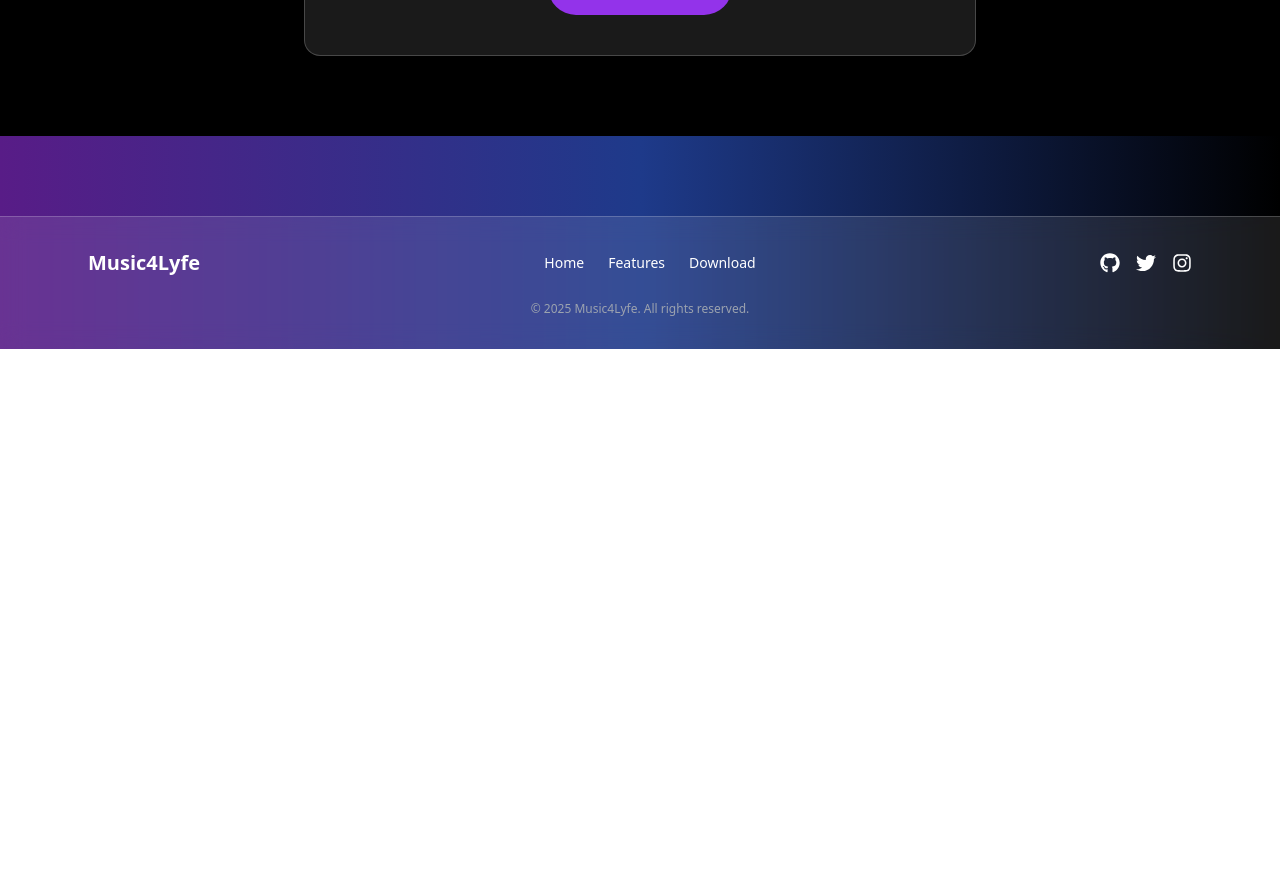
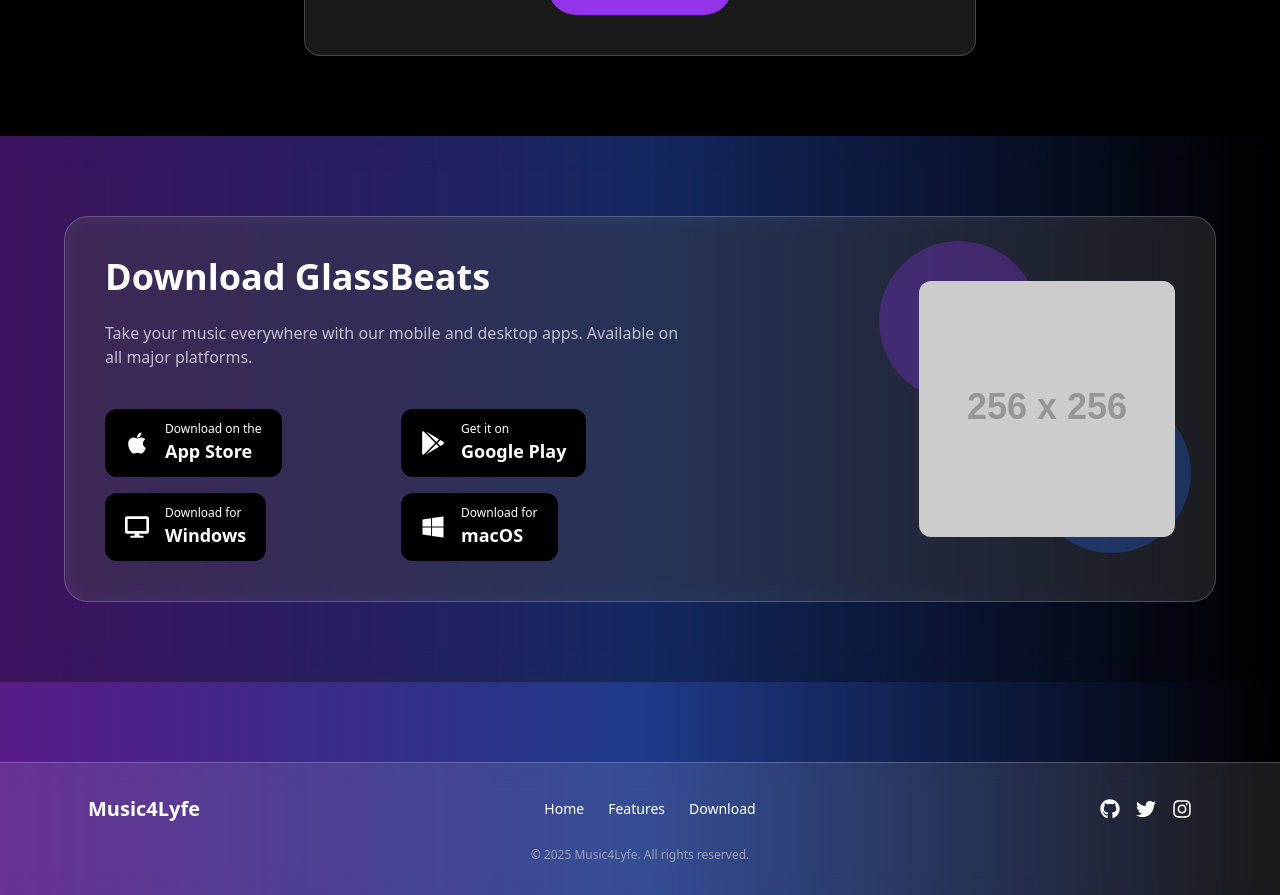
Before and after one commit to Alfianzyh/music4lyfe, a React (Vite) app: page / in a window 1280 px wide. Shown: the part 1660-2555 px from the top of the page. Before the commit the page ends 2009 px from the top, so only its background shows below. Built offline with nearby package versions, Linux system fonts and the light colour scheme.

Commit message:
update download section

```diff
--- a/src/App.jsx
+++ b/src/App.jsx
@@ -4,6 +4,7 @@ import Features from "./components/Features";
 import Pricing from "./components/Pricing";
 import Footer from "./components/Footer";
 import Logo from "./components/Logo";
+import DownloadSection from "./components/DownloadSection";
 
 function App() {
   return (
@@ -13,6 +14,7 @@ function App() {
         <Hero />
         <Features />
         <Pricing />
+        <DownloadSection />
       </main>
       <Footer />
     </div>
--- /dev/null
+++ b/src/components/DownloadCard.jsx
@@ -0,0 +1,14 @@
+// src/components/DownloadCard.jsx
+const DownloadCard = ({ icon, title, subtitle }) => {
+  return (
+    <div className="flex items-center w-fit px-5 py-3 rounded-xl bg-black text-white hover:bg-white/10 transition space-x-4">
+      <div className="text-white text-2xl">{icon}</div>
+      <div>
+        <p className="text-xs text-white">{subtitle}</p>
+        <p className="text-lg font-semibold text-white">{title}</p>
+      </div>
+    </div>
+  );
+};
+
+export default DownloadCard;
--- /dev/null
+++ b/src/components/DownloadSection.jsx
@@ -0,0 +1,47 @@
+// src/components/DownloadSection.jsx
+import React from "react";
+import { FaApple, FaGooglePlay, FaWindows, FaDesktop } from "react-icons/fa";
+import DownloadCard from "./DownloadCard";
+
+const DownloadSection = () => {
+  return (
+    <section
+      id="download"
+      className="relative w-full py-20 px-6 bg-black/30 backdrop-blur-lg"
+    >
+      <div className="max-w-6xl mx-auto bg-white/10 backdrop-blur-md rounded-3xl border border-white/20 p-10 md:flex md:justify-between md:items-center">
+        {/* Left: Text + Buttons */}
+        <div className="max-w-xl space-y-6">
+          <h2 className="text-4xl font-bold text-white font-poppins">
+            Download GlassBeats
+          </h2>
+          <p className="text-white/70">
+            Take your music everywhere with our mobile and desktop apps.
+            Available on all major platforms.
+          </p>
+          <div className="grid grid-cols-2 md:grid-cols-2 gap-4 pt-4">
+            <DownloadCard icon={<FaApple />} subtitle="Download on the" title="App Store" />
+            <DownloadCard icon={<FaGooglePlay />} subtitle="Get it on" title="Google Play" />
+            <DownloadCard icon={<FaDesktop />} subtitle="Download for" title="Windows" />
+            <DownloadCard icon={<FaWindows />} subtitle="Download for" title="macOS" />
+          </div>
+        </div>
+
+        {/* Right: Image */}
+        <div className="relative mt-10 md:mt-0 md:ml-10">
+          <div className="relative w-64 h-64">
+            <img
+              src="https://placehold.co/256x256"
+              alt="App Mockup"
+              className="w-64 h-64 rounded-xl relative z-10"
+            />
+            <div className="absolute w-40 h-40 bg-purple-600 rounded-full opacity-30 -top-10 -left-10"></div>
+            <div className="absolute w-40 h-40 bg-blue-600 rounded-full opacity-30 top-28 left-28"></div>
+          </div>
+        </div>
+      </div>
+    </section>
+  );
+};
+
+export default DownloadSection;
```
